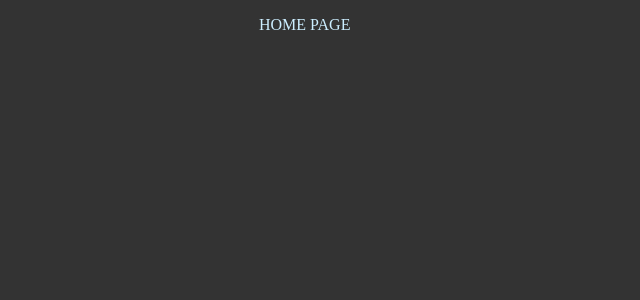
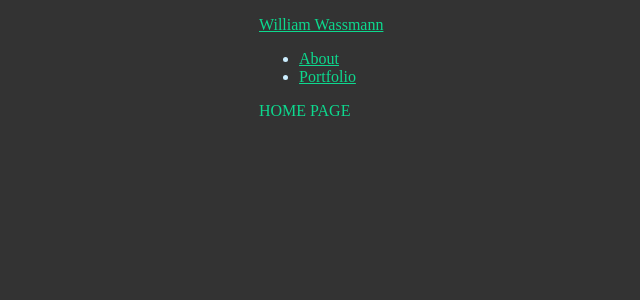
Before and after one commit to wmwassmann/master, a React (Vite) app: page / in a window 1280 px wide. Shown: the top 300 px of the page, without its empty margins (181-821 px from the left). Built offline with nearby package versions, Linux system fonts and the light colour scheme.

Commit message:
Added in a simple 'navbar'. Looking to construct a simple game as well.

```diff
--- a/src/App.jsx
+++ b/src/App.jsx
@@ -1,12 +1,14 @@
-import "./css/style.css";
+import "./css/globalStyle.css";
 import { BrowserRouter, Route, Routes} from 'react-router-dom';
 import HomePage from "./pages/HomePage";
 import AboutMe from "./pages/AboutMe";
 import Portfolio from "./pages/Portfolio";
+import Navbar from "./components/Navbar";
 
 export default function App() {
   return (
     <BrowserRouter>
+        <Navbar />
         <Routes>
           {/* routes */}
           <Route index element={<HomePage/> } />
--- /dev/null
+++ b/src/components/Navbar.jsx
@@ -0,0 +1,16 @@
+import React from "react";
+import "../css/globalStyle.css"
+
+export default function Navbar() {
+    return <nav className="nav">
+        <a href="/" className="title-name">William Wassmann</a>
+        <ul>
+            <li>
+               <a href="/about" className="title-name">About</a>
+            </li>
+            <li>
+               <a href="/portfolio" className="title-name">Portfolio</a>
+            </li>
+        </ul>
+    </nav>
+}
--- a/src/css/style.css
+++ b/src/css/globalStyle.css
@@ -5,3 +5,11 @@ body {
     padding: 1rem;
     margin: 0 auto;
   }
+
+.header {
+    color: hsl(158, 89%, 45%);
+}
+
+.title-name {
+    color: hsl(158, 89%, 45%);
+}
--- a/src/pages/AboutMe.jsx
+++ b/src/pages/AboutMe.jsx
@@ -1,9 +1,9 @@
 import React from "react";
-import "../css/style.css"
+import "../css/globalStyle.css"
 
 export default function aboutMe() {
     return (
-        <div>
+        <div className="header">
             ABOUT ME
         </div>
     )
--- a/src/pages/HomePage.jsx
+++ b/src/pages/HomePage.jsx
@@ -1,9 +1,9 @@
 import React from "react";
-import "../css/style.css"
+import "../css/globalStyle.css"
 
 export default function homePage() {
     return (
-        <div>
+        <div className="header">
             HOME PAGE
         </div>
     )
--- a/src/pages/Portfolio.jsx
+++ b/src/pages/Portfolio.jsx
@@ -1,9 +1,9 @@
 import React from "react";
-import "../css/style.css"
+import "../css/globalStyle.css"
 
 export default function portfolio() {
     return (
-        <div>
+        <div className="header">
             PORTFOLIO
         </div>
     )
```
